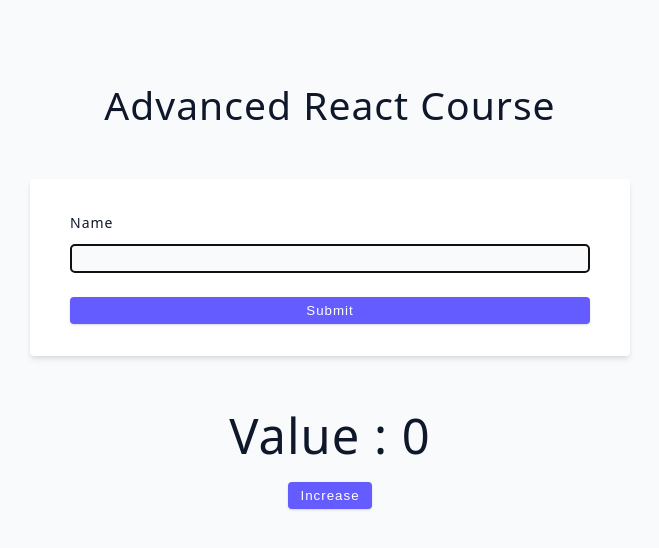
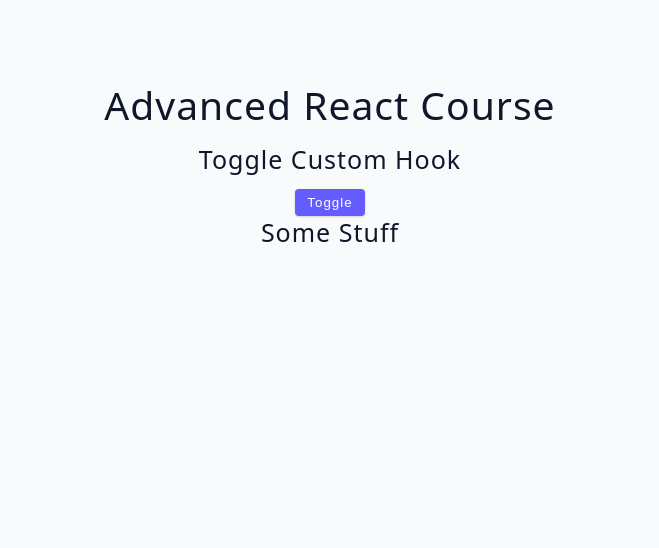
Before and after one commit to Quwambinuyo/03-advanced-react, a React (Vite) app: page / in a window 1280 px wide. Shown: the top 548 px of the page, without its empty margins (310-969 px from the left). Built offline with nearby package versions, Linux system fonts and the light colour scheme.

Commit message:
custom hook example

```diff
--- a/src/App.jsx
+++ b/src/App.jsx
@@ -1,4 +1,4 @@
-import List from "./tutorial/07-useRef/starter/01-useRef-basics";
+import List from "./tutorial/08-custom-hooks/starter/01-toggle";
 
 function App() {
   return (
--- a/src/tutorial/08-custom-hooks/starter/01-toggle.jsx
+++ b/src/tutorial/08-custom-hooks/starter/01-toggle.jsx
@@ -1,15 +1,24 @@
-import { useState } from 'react';
+import useToggle from "./useToggle";
 
+/**
+ * Example component demonstrating the use of the `useToggle` custom hook.
+ *
+ * This component uses `useToggle` to manage a boolean state (`show`),
+ * which controls the visibility of some content.
+ * A button that toggles the visibility of a heading.
+ */
 const ToggleExample = () => {
-  const [show, setShow] = useState(false);
+  const { show, toggle } = useToggle(true);
+
   return (
     <div>
       <h4>toggle custom hook</h4>
-      <button className='btn' onClick={() => setShow(!show)}>
+      <button className="btn" onClick={toggle}>
         toggle
       </button>
       {show && <h4>some stuff</h4>}
     </div>
   );
 };
+
 export default ToggleExample;
--- /dev/null
+++ b/src/tutorial/08-custom-hooks/starter/useToggle.jsx
@@ -0,0 +1,27 @@
+import { useState } from "react";
+
+/**
+ * Custom hook to manage a boolean toggle state.
+ *
+ * @param {boolean} defaultValue - The initial state of the toggle (true or false).
+ * @returns {object} An object containing:
+ *   - `show` (boolean): The current state.
+ *   - `toggle` (function): A function to toggle the state between true and false.
+ *
+ * Usage Example:
+ * const { show, toggle } = useToggle(false);
+ *
+ * <button onClick={toggle}>Toggle</button>
+ * {show && <p>Content is visible</p>}
+ */
+const useToggle = (defaultValue) => {
+  const [show, setShow] = useState(defaultValue);
+
+  const toggle = () => {
+    setShow(!show);
+  };
+
+  return { show, toggle };
+};
+
+export default useToggle;
```
